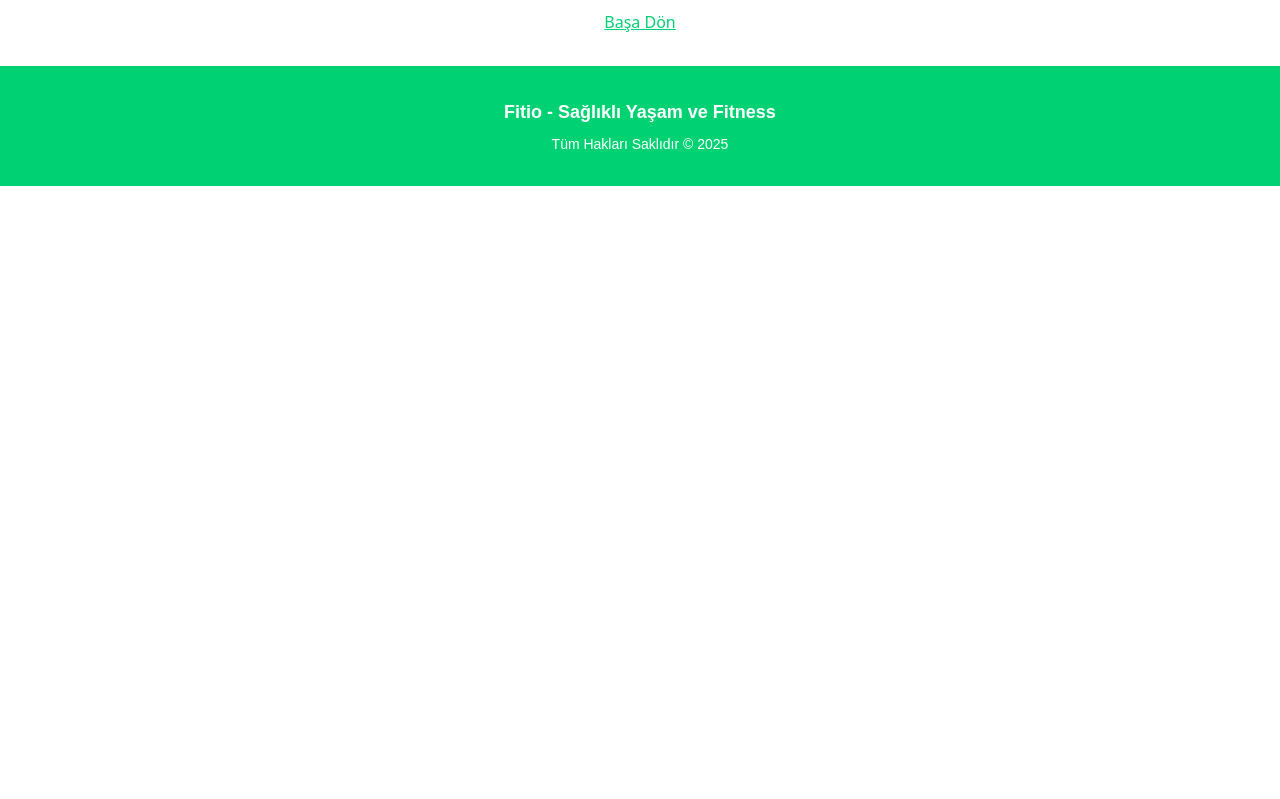
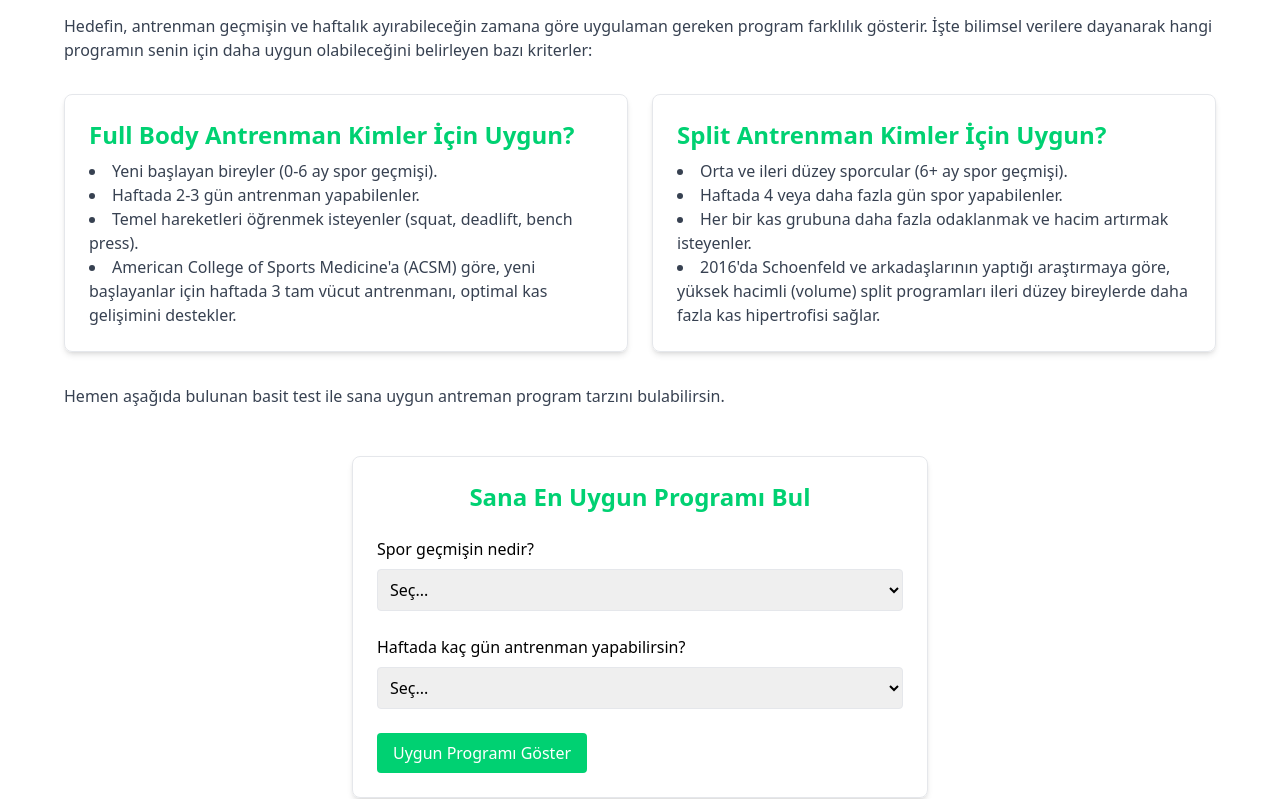
Before and after one commit to CaptainBerkay35/fitio, a React (Create React App) app: page /roadmap in a window 1280 px wide. Shown: the part 1930-2729 px from the top of the page. Before the commit the page ends 2116 px from the top, so only its background shows below. Built offline with nearby package versions, Linux system fonts and the light colour scheme; the HTML template or start-up script is replaced by a standard one.

Commit message:
content added

```diff
--- /dev/null
+++ b/src/components/WorkoutQuiz.tsx
@@ -0,0 +1,84 @@
+import React, { useState } from "react";
+import { Link} from "react-router-dom";
+
+
+export default function WorkoutQuiz() {
+  const [experience, setExperience] = useState("");
+  const [days, setDays] = useState("");
+  const [result, setResult] = useState("");
+
+  const handleSubmit = (e: React.FormEvent) => {
+    e.preventDefault();
+    if (!experience || !days) return;
+
+    const expLevel = experience === "newbie";
+    const fewDays = days === "2-3";
+
+    if (expLevel || fewDays) {
+      setResult(" Full Body Antrenman 💪");
+    } else {
+      setResult(" Split Antrenman 🏋️‍♂️");
+    }
+  };
+
+  return (
+    <section className="p-6 border rounded-lg shadow-md w-full md:w-1/2">
+      <h2 className="text-2xl font-semibold text-primary text-center">
+        Sana En Uygun Programı Bul
+      </h2>
+      <form onSubmit={handleSubmit} className="mt-6 space-y-6">
+        <div>
+          <label className="block mb-2 font-medium">Spor geçmişin nedir?</label>
+          <select
+            value={experience}
+            onChange={(e) => setExperience(e.target.value)}
+            className="w-full p-2 border rounded"
+            required
+          >
+            <option value="">Seç...</option>
+            <option value="newbie">0-6 ay (Yeni Başlayan)</option>
+            <option value="intermediate">6 ay - 2 yıl</option>
+            <option value="advanced">2 yıl ve üzeri</option>
+          </select>
+        </div>
+
+        <div>
+          <label className="block mb-2 font-medium">
+            Haftada kaç gün antrenman yapabilirsin?
+          </label>
+          <select
+            value={days}
+            onChange={(e) => setDays(e.target.value)}
+            className="w-full p-2 border rounded"
+            required
+          >
+            <option value="">Seç...</option>
+            <option value="2-3">2-3 Gün</option>
+            <option value="4+">4 Gün ve Üzeri</option>
+          </select>
+        </div>
+
+        <button
+          type="submit"
+          className="px-4 py-2 bg-primary text-white rounded hover:bg-opacity-90"
+        >
+          Uygun Programı Göster
+        </button>
+      </form>
+
+      {result && (
+        <div className="mt-6 p-2 md:p-4 flex items-center justify-center gap-1 md:gap-2 bg-gray-100 rounded text-center font-semibold text-gray-800">
+            <p>Senin için en uygun program:</p>
+            <Link
+            to="/workout"
+            className="text-primary">
+
+            {result}
+            </Link>
+
+
+        </div>
+      )}
+    </section>
+  );
+}
--- a/src/pages/RoadmapPage.tsx
+++ b/src/pages/RoadmapPage.tsx
@@ -1,5 +1,6 @@
 import React from "react";
 import Layout from "../components/Layout.tsx";
+import WorkoutQuiz from "../components/WorkoutQuiz.tsx";
 import fullbodyVsSplit from "../img/fullBodyvsSplit.jpg"; // Kilo alma görseli
 
 export default function RoadmapPage() {
@@ -17,7 +18,7 @@
       </div>
 
       {/* Kilo Alma (Bulk Dönemi) */}
-      <section >
+      <section>
         <h2 className="text-3xl font-semibold text-primary">
           Kilo Alma (Bulk Dönemi)
         </h2>
@@ -58,7 +59,7 @@
       </section>
 
       {/* Yağ Yakımı (Cut Dönemi) */}
-      <section >
+      <section>
         <h2 className="text-3xl font-semibold text-primary">
           Yağ Yakımı (Cut Dönemi)
         </h2>
@@ -88,7 +89,7 @@
       </section>
 
       {/* Full Body vs Split Antrenman */}
-      <section >
+      <section>
         <div className="flex flex-col gap-4 mb-8">
           <h2 className="text-3xl font-semibold text-primary">
             Full Body vs Split Antrenman
@@ -145,8 +146,72 @@
           </div>
         </div>
       </section>
+      {/* Hangi Program Sana Uygun? */}
+      <section>
+        <h2 className="text-3xl font-semibold text-primary text-center">
+          Hangi Program Sana Uygun?
+        </h2>
+        <p className="mt-4 text-gray-700">
+          Hedefin, antrenman geçmişin ve haftalık ayırabileceğin zamana göre
+          uygulaman gereken program farklılık gösterir. İşte bilimsel verilere
+          dayanarak hangi programın senin için daha uygun olabileceğini
+          belirleyen bazı kriterler:
+        </p>
+
+        <div className="mt-8 grid grid-cols-1 md:grid-cols-2 gap-6">
+          {/* Full Body Uygunluğu */}
+          <div className="p-6 border rounded-lg shadow-md">
+            <h3 className="text-2xl font-semibold text-primary">
+              Full Body Antrenman Kimler İçin Uygun?
+            </h3>
+            <ul className="mt-2 text-gray-700 list-disc list-inside">
+              <li>Yeni başlayan bireyler (0-6 ay spor geçmişi).</li>
+              <li>Haftada 2-3 gün antrenman yapabilenler.</li>
+              <li>
+                Temel hareketleri öğrenmek isteyenler (squat, deadlift, bench
+                press).
+              </li>
+              <li>
+                American College of Sports Medicine'a (ACSM) göre, yeni
+                başlayanlar için haftada 3 tam vücut antrenmanı, optimal kas
+                gelişimini destekler.
+              </li>
+            </ul>
+          </div>
+
+          {/* Split Uygunluğu */}
+          <div className="p-6 border rounded-lg shadow-md">
+            <h3 className="text-2xl font-semibold text-primary">
+              Split Antrenman Kimler İçin Uygun?
+            </h3>
+            <ul className="mt-2 text-gray-700 list-disc list-inside">
+              <li>Orta ve ileri düzey sporcular (6+ ay spor geçmişi).</li>
+              <li>Haftada 4 veya daha fazla gün spor yapabilenler.</li>
+              <li>
+                Her bir kas grubuna daha fazla odaklanmak ve hacim artırmak
+                isteyenler.
+              </li>
+              <li>
+                2016'da Schoenfeld ve arkadaşlarının yaptığı araştırmaya göre,
+                yüksek hacimli (volume) split programları ileri düzey bireylerde
+                daha fazla kas hipertrofisi sağlar.
+              </li>
+            </ul>
+          </div>
+        </div>
+
+        <p className="mt-8 text-gray-700">
+          Hemen aşağıda bulunan basit test ile sana uygun antreman program
+          tarzını bulabilirsin.
+        </p>
+      </section>
+
+      <WorkoutQuiz />
+
       <div className="mt-12 text-center">
-        <a href="#" className="text-primary underline">Başa Dön</a>
+        <a href="#" className="text-primary underline">
+          Başa Dön
+        </a>
       </div>
     </Layout>
   );
```
Also changed, not shown: src/pages/NutritionPage.tsx (+144 -36 lines).
